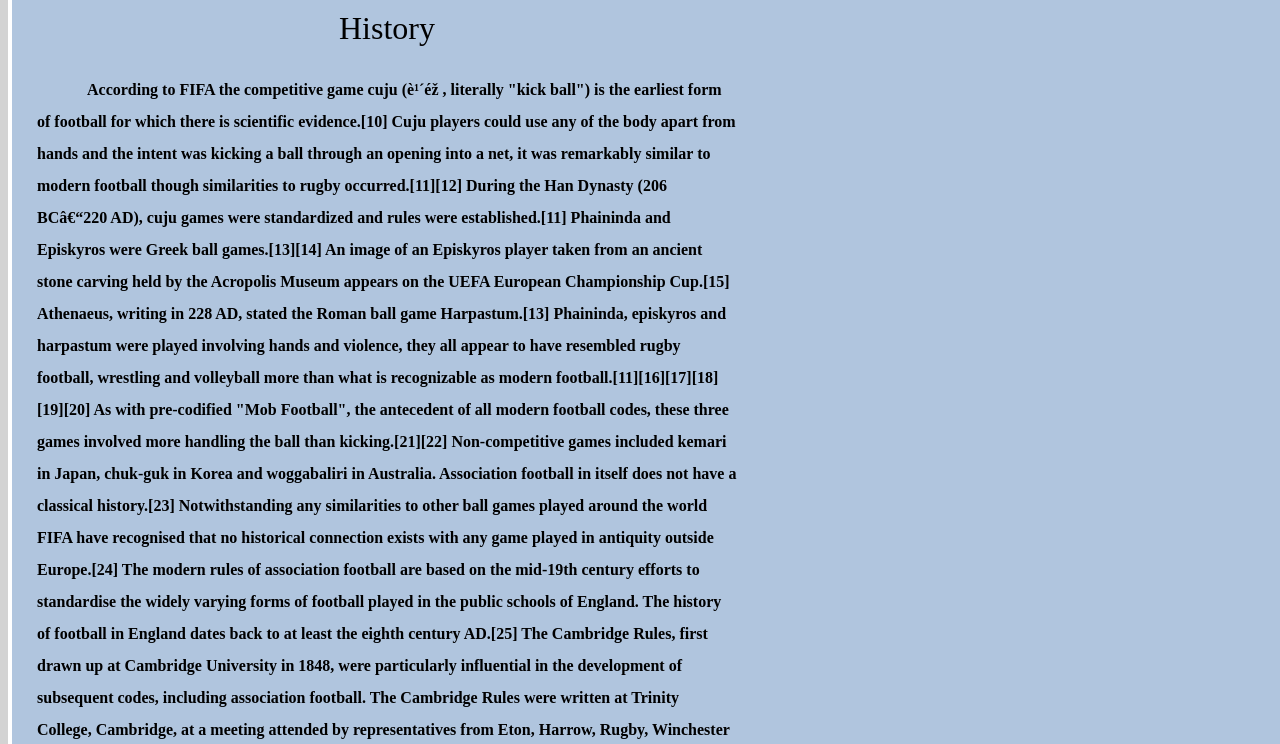
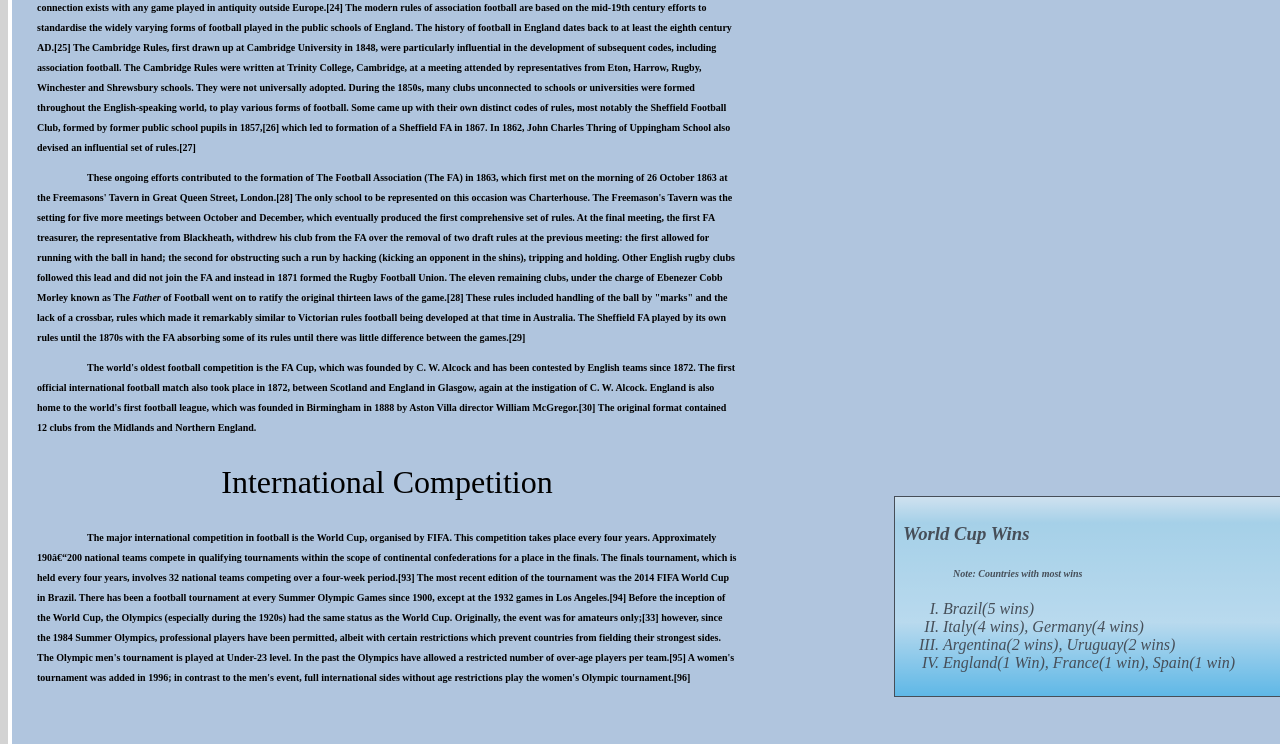
Before and after one commit to FBCASSINI/WSD, a plain HTML site: page Cassini_Flavio_project3/index.html in a window 1280 px wide. Shown: the part 776-1520 px from the top of the page. Drawn offline with nearby package versions, Linux system fonts and the light colour scheme.

Commit message:
made page smaller
made page smaller

```diff
--- a/Cassini_Flavio_project3/css/main.css
+++ b/Cassini_Flavio_project3/css/main.css
@@ -5,7 +5,7 @@ body {
 /* box model */
 #wrapper {
     width: 1250px;
-    height: 3000px;
+    height: 1500px;
     padding: 25px;
     border: 4px  solid #ffffff;
     margin: 30px auto 0 auto;
@@ -33,7 +33,7 @@ nav.nav1,li.nav1 {
 aside.sidebox {
     width: 375px;
     padding: 8px;
-    margin: 1800px 0 0 0;
+    margin: 500px 0 0 0;
     background-color: #ffffff;
     border: 1px solid #000000;
     opacity: .6;
@@ -52,7 +52,7 @@ aside.sidebox {
 /* paragraph style */
 p {
     font-family: "Times New Roman", Georgia, Serif;
-    font-size: 100%;
+    font-size: 10px;
     font-weight: bold;
     line-height: 200%;
     text-indent: 50px;
```
